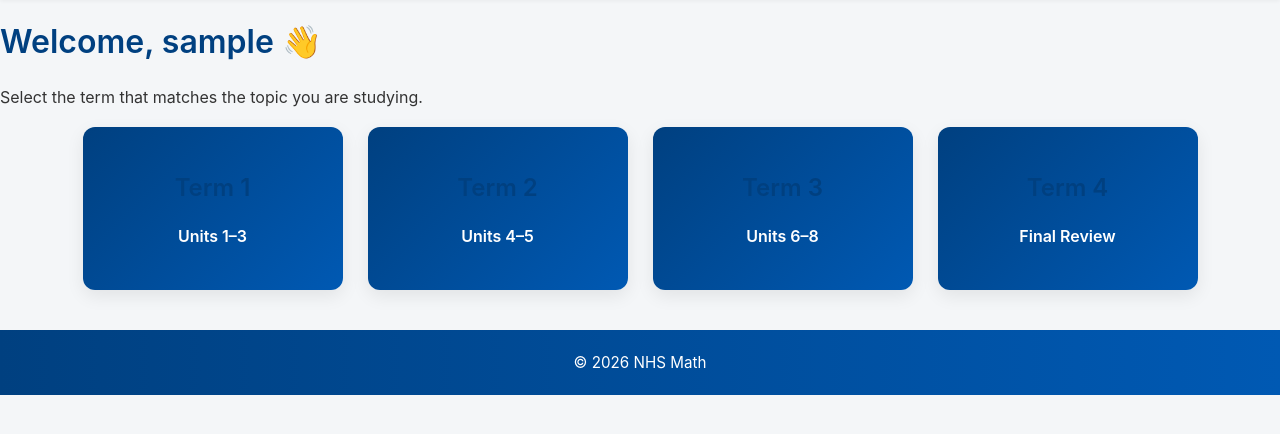
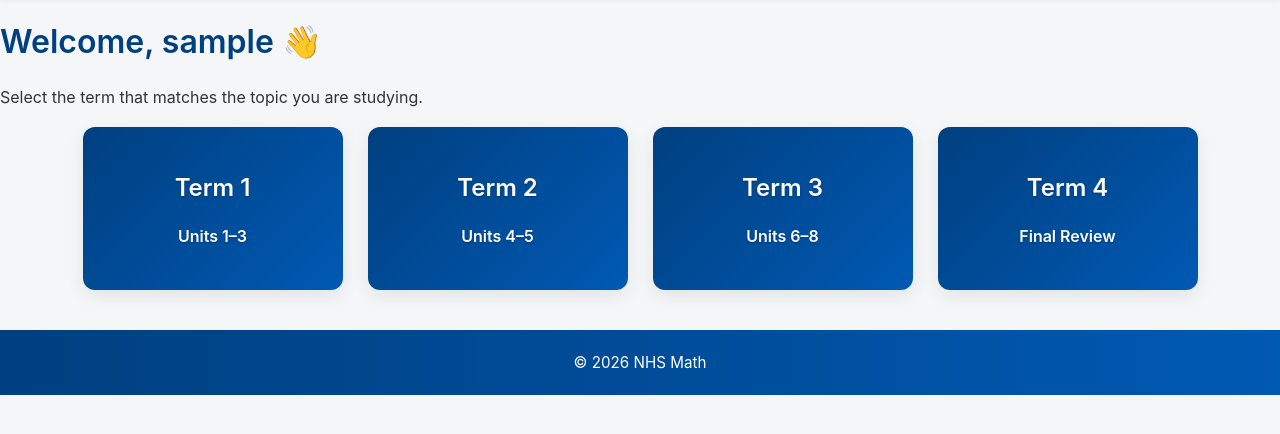
Before and after one commit to ryan-hyn/nhs-math, a Flask app: page / in a window 1280 px wide. Shown: the part 108-542 px from the top of the page. Run offline with Flask 3, Linux system fonts and the light colour scheme; the visitor is signed in with stand-in values (Sample User, id 1).

Commit message:
V1.4.3.2 Fix Card Text Contrast

```diff
--- a/app/static/style.css
+++ b/app/static/style.css
@@ -208,6 +208,31 @@ form button:hover {
 .unit-card:hover, .term-card:hover {
     background: linear-gradient(135deg, #003366 0%, #004080 100%);
 }
+/* =================== FIX: CARD TEXT CONTRAST =================== */
+.unit-card,
+.term-card,
+.unit-card a,
+.term-card a,
+.unit-card h1,
+.unit-card h2,
+.unit-card h3,
+.term-card h1,
+.term-card h2,
+.term-card h3,
+.unit-card p,
+.term-card p {
+    color: #ffffff;
+}
+
+.unit-card,
+.term-card {
+    text-shadow: 0 1px 2px rgba(0, 0, 0, 0.25);
+}
+
+.unit-card a:hover,
+.term-card a:hover {
+    text-decoration: underline;
+}
 
 /* ------------------- EMPTY STATES ------------------- */
 .empty-state {
```
